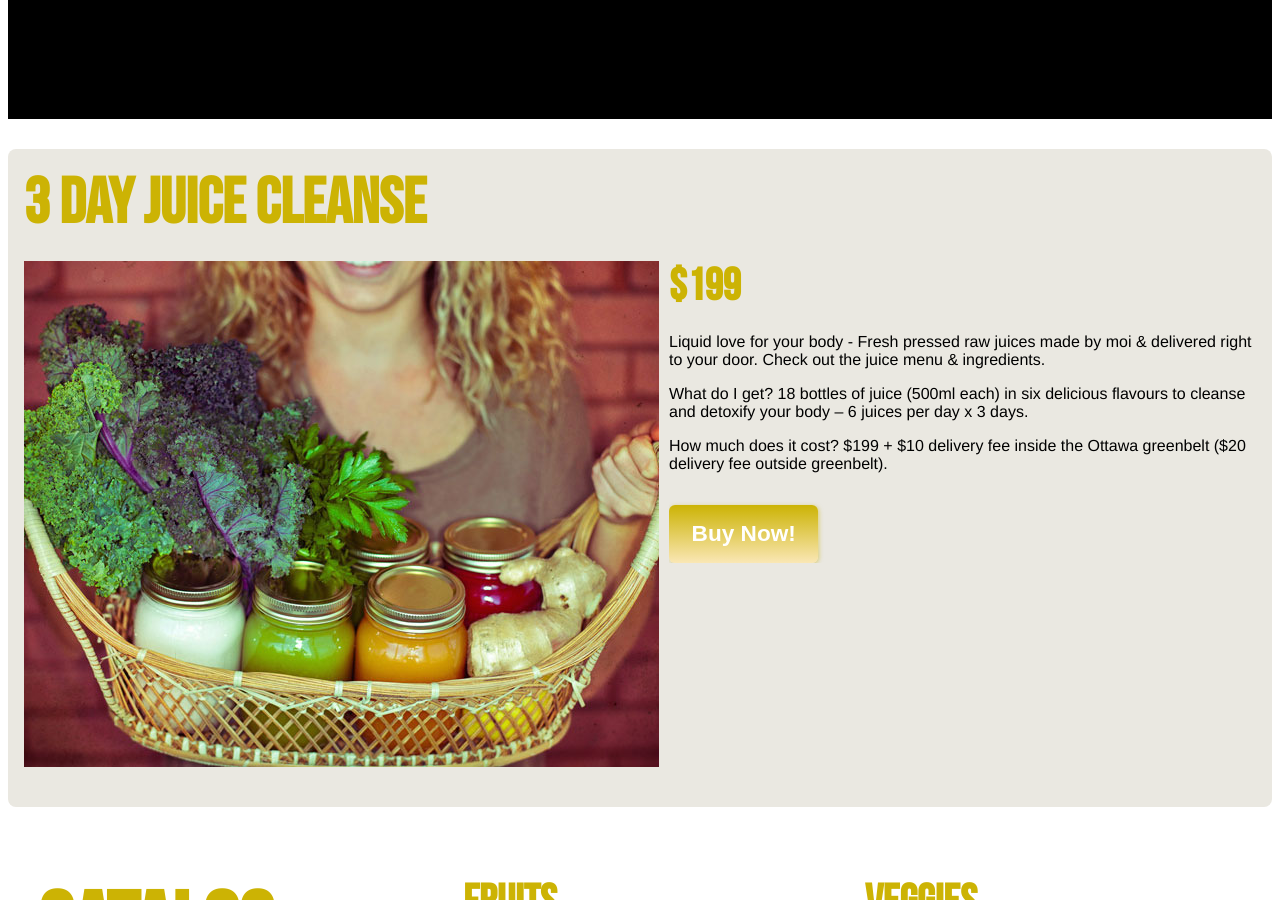
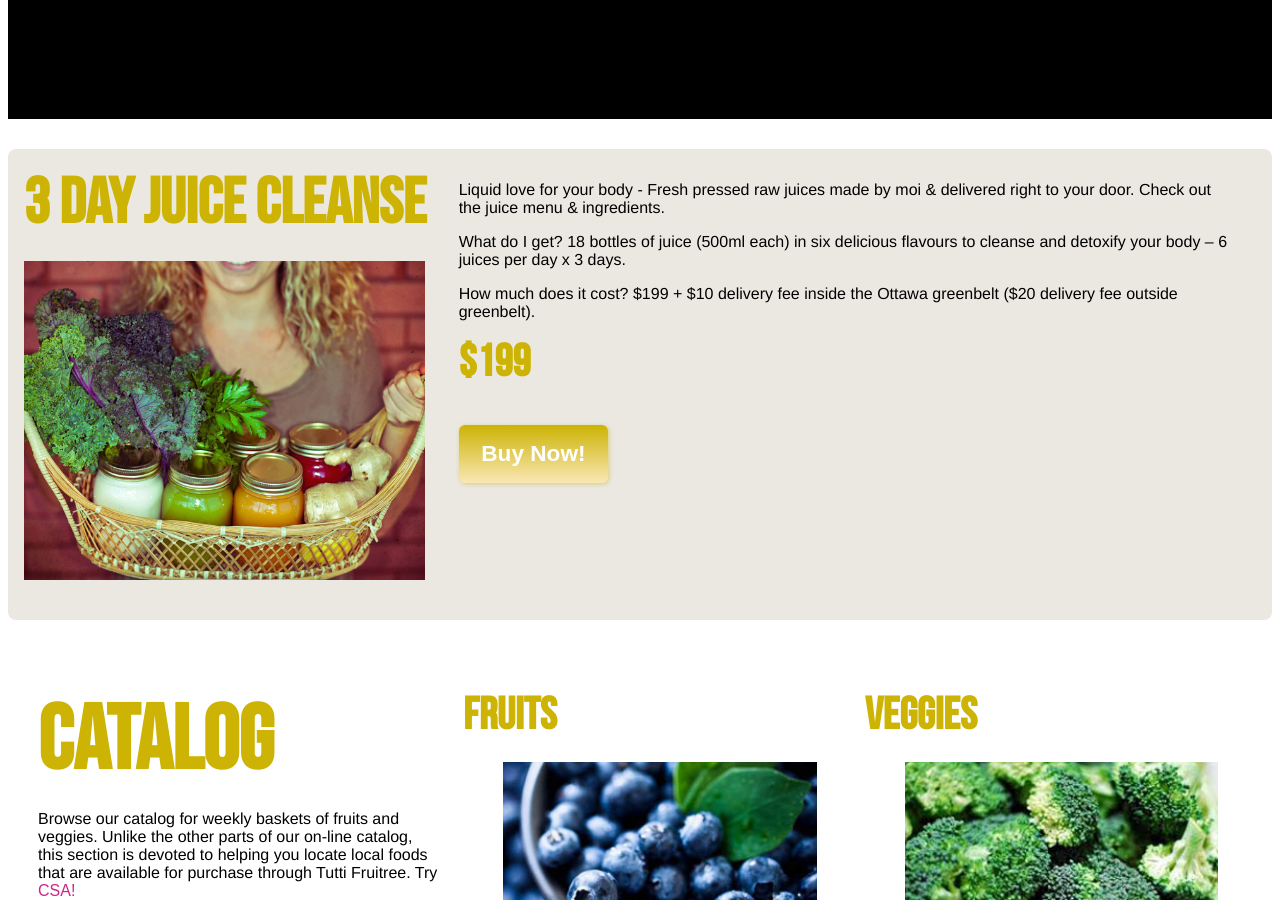
Before and after one commit to baci0008/ecommerce-website, a Jekyll site: the page built from catalog/index.html, in a window 1280 px wide and 900 px high, scrolled down 365 px. Built offline with Jekyll 4.4.1, drawn with Linux system fonts in a browser that asks for light colours; Markdown is read by kramdown in place of the engine named in the settings.

Commit message:
Added grid to large promo

```diff
--- a/_includes/promo-large.html
+++ b/_includes/promo-large.html
@@ -1,16 +1,18 @@
 
-<div class="product">
-	<div class="media">
-		<h2 class="peta">3 DAY JUICE CLEANSE</h2>
+<div class="product grid">
+	<div class="media unit unit-s-1 unit-m-1-2 unit-l-1-3">
+			<h2 class="peta">3 DAY JUICE CLEANSE</h2>
 			<div class="media-img">
 				<img class="img-flex" src="../images/fruits/juices.jpg" alt"Juices">
 			</div>
-		<div class="media-body">
-			<h2 class="tera space-none">$199</h2>
+	</div>
+
+	<div class="media-body unit gutter unit-s-1 unit-m-1-2 unit-l-2-3">
+
 			<p>Liquid love for your body - Fresh pressed raw juices made by moi & delivered right to your door.  Check out the juice menu & ingredients.</p>
 			<p>What do I get?  18 bottles of juice (500ml each) in six delicious flavours to cleanse and detoxify your body – 6 juices per day x 3 days.</p>
 			<p>How much does it cost?  $199 + $10 delivery fee inside the Ottawa greenbelt ($20 delivery fee outside greenbelt).</p>
+			<h2 class="tera space-none">$199</h2>
 			<a class="btn mega brand-family" href="/cart/">Buy Now!</a>
-		</div>
 	</div>
 </div>
```
